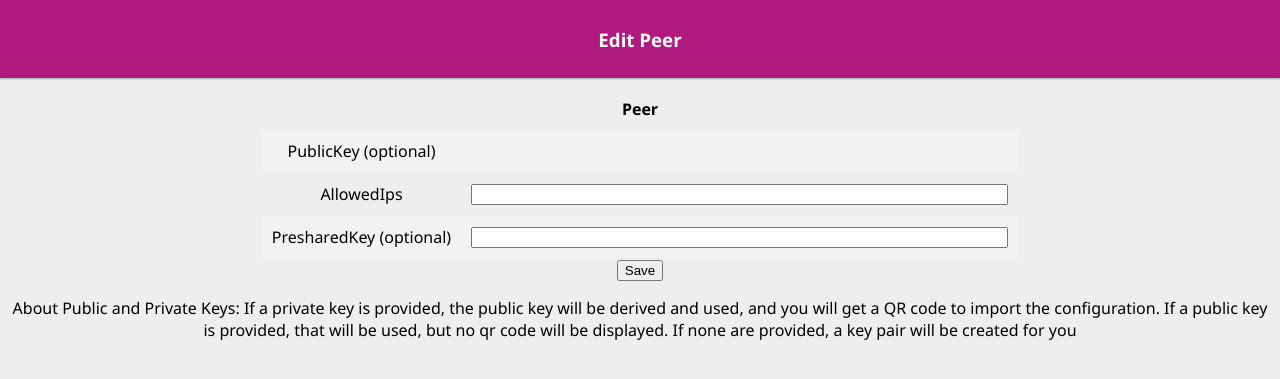
After one commit to galenguyer/wireguard_panel, a Flask app: template wireguard_panel/templates/editpeer.html in a window 1280 px wide. The commit adds this page. Shown: the top 379 px of the page. Run offline with Flask 2, Linux system fonts and the light colour scheme; the template is opened without the code that fills it, so the values that code supplies are empty.

Commit message:
Add edit peer route

```diff
--- a/requirements.txt
+++ b/requirements.txt
@@ -3,4 +3,4 @@ gunicorn==20.0.4
 pylint==2.6.0
 pylint-quotes==0.2.1
 PyNaCl==1.4.0
-wg-conf==0.5.1
+wg-conf==0.5.5
--- a/wireguard_panel/__init__.py
+++ b/wireguard_panel/__init__.py
@@ -3,6 +3,7 @@
 import os
 import subprocess
 import wg_conf
+import urllib.parse
 from base64 import b64encode, b64decode
 from flask import Flask, render_template, send_from_directory, request, redirect, url_for
 from nacl.public import PrivateKey
@@ -17,6 +18,7 @@ else:
     APP.config.from_pyfile(os.path.join(os.getcwd(), 'config.env.py'))
 
 APP.secret_key = APP.config['SECRET_KEY']
+APP.jinja_env.filters['quote'] = lambda u: urllib.parse.quote(u)
 
 WC_EDITED=False
 wc = wg_conf.WireguardConfig(APP.config['WG_CONFIG_PATH'])
@@ -43,13 +45,6 @@ def _index():
 def _newpeer():
     if request.method == 'GET':
         commit_hash = None
-        try:
-            commit_hash = subprocess.check_output(['git', 'rev-parse', '--short', 'HEAD']) \
-                                    .strip() \
-                                    .decode('utf-8')
-        # pylint: disable=bare-except
-        except:
-            commit_hash = None
         return render_template('newpeer.html', commit_hash=commit_hash)
     elif request.method == 'POST':
         if request.form.get('privkey').strip() != '':
@@ -63,7 +58,7 @@ def _newpeer():
             privkey = b64encode(bytes(tmpkey)).decode("ascii")
             pubkey = b64encode(bytes(tmpkey.public_key)).decode("ascii")
         wc.create_peer(pubkey)
-        wc.add_peer_attr(pubkey, 'AllowedIps', request.form.get('ips'))
+        wc.add_peer_attr(pubkey, 'AllowedIPs', request.form.get('ips'))
         if request.form.get('psk').strip() != '':
             wc.add_peer_attr(pubkey, 'PresharedKey', request.form.get('psk'))
         global WC_EDITED
@@ -84,3 +79,16 @@ def _discard():
     wc = wg_conf.WireguardConfig(APP.config['WG_CONFIG_PATH'])
     WC_EDITED = False
     return redirect('/')
+
+@APP.route('/editpeer', methods=['GET', 'POST'])
+def _editpeer():
+    pubkey = urllib.parse.unquote(request.args.get('peer'))
+    if request.method == 'GET':
+        return render_template('editpeer.html', peer=wc.peers[pubkey])
+    elif request.method == 'POST':
+        global WC_EDITED
+        wc.set_peer_attr(pubkey, 'AllowedIPs', request.form.get('ips'))
+        if request.form.get('psk').strip() != '':
+            wc.set_peer_attr(pubkey, 'PresharedKey', request.form.get('psk'))
+        WC_EDITED = True
+        return redirect('/')
--- /dev/null
+++ b/wireguard_panel/templates/editpeer.html
@@ -0,0 +1,50 @@
+<!DOCTYPE html>
+<html lang="en">
+    <head>
+        <meta charset="utf-8">
+        <meta name="viewport" content="width=device-width, initial-scale=1, shrink-to-fit=no">
+        <title>Wireguard Control Panel</title>
+        <meta name="theme-color" content="#B0197E">
+        <link rel="stylesheet" href="/static/style.css" media="screen">
+    </head>
+    <body>
+        <div class="top">
+            <h3>Edit Peer</h3>
+        </div>
+        <form method='POST'>
+            <table>
+                <tr>
+                    <th colspan="2">Peer</th>
+                </tr>
+                <tr>
+                    <td>PublicKey (optional)</td>
+                    <td>
+                        {{ peer['PublicKey'] }}
+                    </td>
+                </tr>
+                <tr>
+                    <td>AllowedIps</td>
+                    <td>
+                        <input type="text" name="ips" size="64" value="{{ peer['AllowedIPs'] }}">
+                    </td>
+                </tr>
+                <tr>
+                    <td>PresharedKey (optional)</td>
+                    <td>
+                        <input type="text" name="psk" size="64" value="{{ peer['PresharedKey'] }}">
+                    </td>
+                </tr>
+            </table>
+            <input type="submit" value="Save">
+        </form>
+        <p>About Public and Private Keys: If a private key is provided, the public key will be derived and used, and you will get a QR code to import the
+            configuration. If a public key is provided, that will be used, but no qr code will be displayed. If none are provided, a key pair will be created for you</p>
+        {% if commit_hash %}
+        <div class="git">
+            <p>
+            <a href="https://github.com/galenguyer/wireguard_panel/tree/{{ commit_hash }}">Check out this project on GitHub ({{ commit_hash }})</a>
+            </p>
+        </div>
+        {% endif %}
+    </body>
+</html>
--- a/wireguard_panel/templates/home.html
+++ b/wireguard_panel/templates/home.html
@@ -29,7 +29,7 @@
             <div class="peer">
                 <table>
                     <tr>
-                        <th colspan="2">Peer</th>
+                        <th colspan="2"><a href="editpeer?peer={{ peer['PublicKey'] | string | quote }}">Peer</a></th>
                     </tr>
                     {% for key, value in peer.items() %}
                         <tr>
```
Also changed, not shown: 1 other file.
